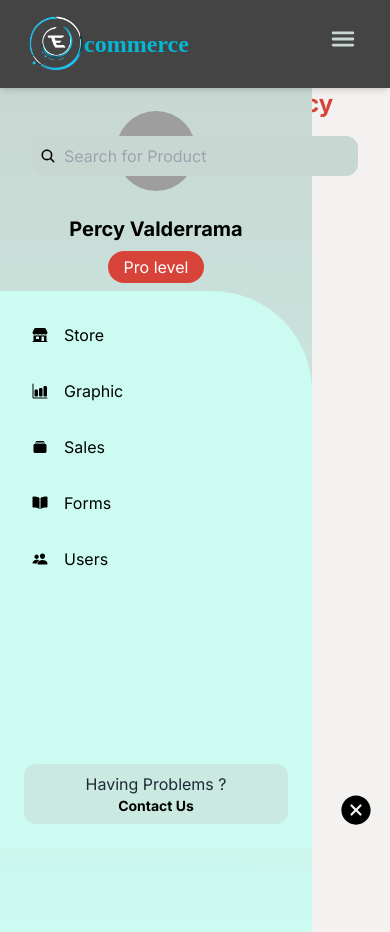
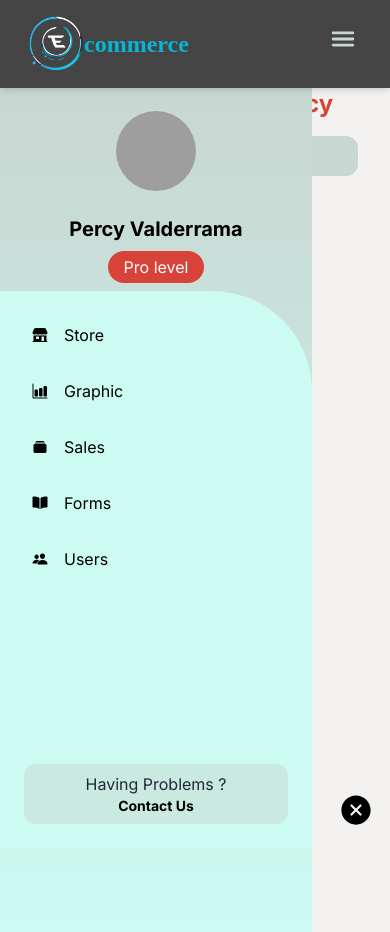
Before and after one commit to percylin33/gadget-galaxy, a Next.js app: page /dashboard in a window 390 px wide. Built offline with nearby package versions, Linux system fonts and the light colour scheme; grey boxes are pictures that could not be loaded.

Commit message:
styles-sidebar

```diff
--- a/src/components/Sidebar.tsx
+++ b/src/components/Sidebar.tsx
@@ -8,7 +8,7 @@ function Sidebar(){
        const [showMenu, setShowMenu] = useState(true);
     return (
     <>
-    <div className={`bg-gradient-to-b from-plomo to-teal-100 h-full fixed lg:static w-[80%] md:w-[40%] lg:w-full transition-all duration-300   ${showMenu ? "left-0" : "-left-full" }`}>
+    <div className={`bg-gradient-to-b from-plomo to-teal-100 h-full fixed lg:static w-[80%] md:w-[40%] lg:w-full transition-all duration-300 z-20  ${showMenu ? "left-0" : "-left-full" }`}>
             <div className="flex flex-col items-center justify-center p-8 py-4 gap-2 h-[15vh]">
                 <img src="https://www.pngall.com/wp-content/uploads/5/User-Profile-PNG-High-Quality-Image.png" alt="imagen"
                 className="w-20 h-20 object-cover rounded-full " />
@@ -17,7 +17,7 @@ function Sidebar(){
 
             <p className="bg-rojo m-auto my-2  rounded-full py-1 px-3 text-center w-24 text-white">Pro level</p>
         {/* nav */}
-        <div className='bg-teal-100 p-6 rounded-tr-[100px] h-[66vh] md:h-[66vh] lg:h-[74vh] flex flex-col  justify-between overflow-y-scroll gap-8'>
+        <div className='bg-teal-100 p-6 rounded-tr-[100px] h-[66vh] md:h-[66vh] lg:h-[74vh] flex flex-col  justify-between  gap-8'>
         <nav className='flex flex-col gap-4'>
             <Link href='#' className='flex items-center gap-4 py-2 px-2 rounded-xl hover:bg-plomo/50 transition-colors'>
                 <IoStorefront />Store
@@ -44,7 +44,7 @@ function Sidebar(){
         </div>
     </div>
     {/* boton movil */}
-    <button onClick={()=> setShowMenu(!showMenu)} className='fixed right-4 bottom-4 text-4xl lg:hidden'>
+    <button onClick={()=> setShowMenu(!showMenu)} className='fixed right-4 bottom-4 text-4xl lg:hidden z-20 '>
         {showMenu ? <IoCloseCircle /> : <IoEllipsisVerticalCircleSharp /> }
 
     </button>
```
